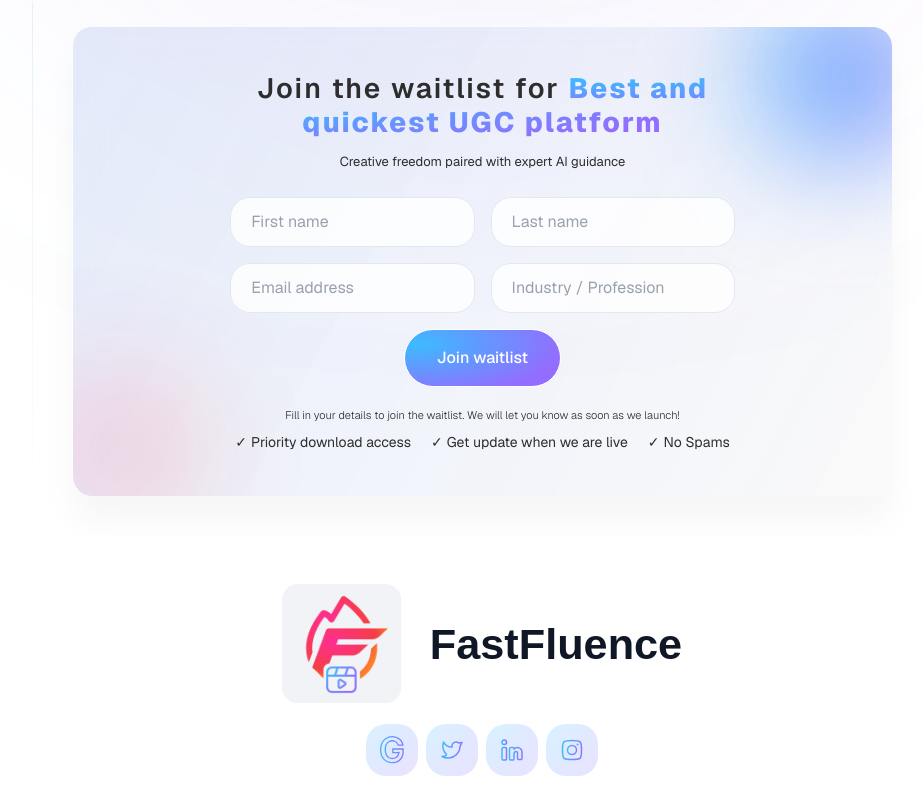
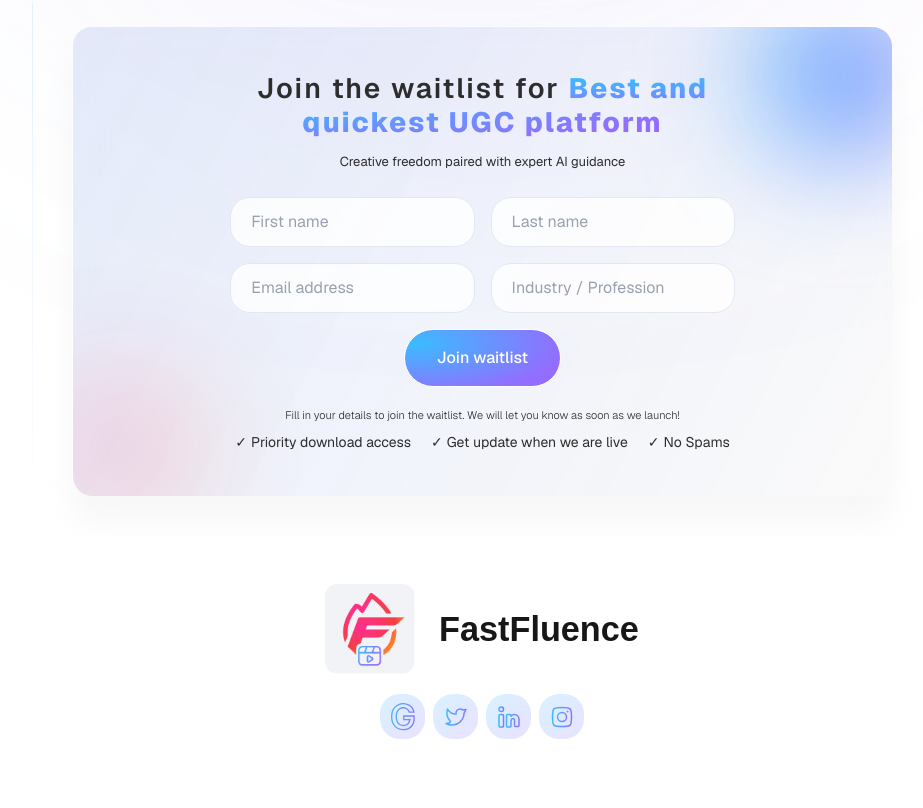
Before and after one commit to kirtandave03/fast-fluence-landing-page, a Next.js app: page / in a window 1280 px wide. Shown: the part 2735-3543 px from the top of the page, without its empty margins (158-1081 px from the left). After the commit the page ends 3506 px from the top, so only its background shows below. Built offline with nearby package versions, Linux system fonts and the light colour scheme.

Commit message:
reduce font size

```diff
--- a/src/components/Footer.tsx
+++ b/src/components/Footer.tsx
@@ -43,21 +43,20 @@ export default function Footer() {
                         <WaitlistUserForm />
                     </div>
                 </div>
-                <div className="mb-5 flex items-center justify-center gap-7">
+                <div className="mb-5 flex items-center justify-center gap-6">
                     <Image
                         src="/footer/Logo.png"
                         alt="FastFluence Logo"
-                        width={120}
-                        height={120}
-                        className="h-[120px] w-[120px]"
+                        width={90}
+                        height={90}
+                        className="h-[90px] w-[90px]"
                     />
                     <span
-                        className="text-gray-900"
                         style={{
                             fontFamily: "Sora, sans-serif",
                             fontWeight: 700,
                             fontStyle: "normal",
-                            fontSize: "43.24px",
+                            fontSize: "34.24px",
                             lineHeight: "124%",
                             letterSpacing: "5%",
                         }}
@@ -72,7 +71,7 @@ export default function Footer() {
                     {/* Google */}
                     <a
                         href="#"
-                        className="flex h-[52px] w-[52px] items-center justify-center rounded-[20px] transition-opacity hover:opacity-80"
+                        className="flex h-[45px] w-[45px] items-center justify-center rounded-[20px] transition-opacity hover:opacity-80"
                         style={{
                             background:
                                 "linear-gradient(135deg, rgba(59, 188, 255, 0.2) 0%, rgba(147, 109, 255, 0.2) 100%)",
@@ -90,7 +89,7 @@ export default function Footer() {
                     {/* Twitter */}
                     <a
                         href="#"
-                        className="flex h-[52px] w-[52px] items-center justify-center rounded-[20px] transition-opacity hover:opacity-80"
+                        className="flex h-[45px] w-[45px] items-center justify-center rounded-[20px] transition-opacity hover:opacity-80"
                         style={{
                             background:
                                 "linear-gradient(135deg, rgba(59, 188, 255, 0.2) 0%, rgba(147, 109, 255, 0.2) 100%)",
@@ -108,7 +107,7 @@ export default function Footer() {
                     {/* LinkedIn */}
                     <a
                         href="#"
-                        className="flex h-[52px] w-[52px] items-center justify-center rounded-[20px] transition-opacity hover:opacity-80"
+                        className="flex h-[45px] w-[45px] items-center justify-center rounded-[20px] transition-opacity hover:opacity-80"
                         style={{
                             background:
                                 "linear-gradient(135deg, rgba(59, 188, 255, 0.2) 0%, rgba(147, 109, 255, 0.2) 100%)",
@@ -126,7 +125,7 @@ export default function Footer() {
                     {/* Instagram */}
                     <a
                         href="#"
-                        className="flex h-[52px] w-[52px] items-center justify-center rounded-[20px] transition-opacity hover:opacity-80"
+                        className="flex h-[45px] w-[45px] items-center justify-center rounded-[20px] transition-opacity hover:opacity-80"
                         style={{
                             background:
                                 "linear-gradient(135deg, rgba(59, 188, 255, 0.2) 0%, rgba(147, 109, 255, 0.2) 100%)",
```
